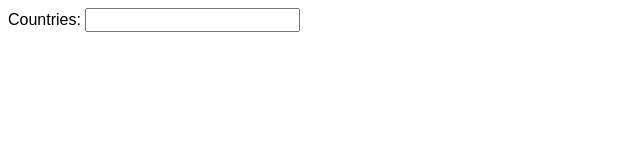
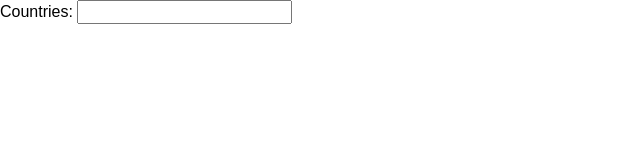
Before and after one commit to ivankrauseza/api-form-field-countries, a plain HTML site: page index.html in a window 1280 px wide. Shown: the whole page, without its empty margins (0-640 px from the left). Drawn offline with nearby package versions, Linux system fonts and the light colour scheme.

Commit message:
Add SASS file

```diff
--- /dev/null
+++ b/assets/css/style.scss
@@ -0,0 +1,7 @@
+* {
+    box-sizing: border-box;
+}
+
+body {
+    margin: 0 auto;
+}
--- a/index.html
+++ b/index.html
@@ -4,6 +4,7 @@
     <meta charset="UTF-8">
     <meta name="viewport" content="width=device-width, initial-scale=1.0">
     <link rel="stylesheet" href="https://code.jquery.com/ui/1.13.2/themes/base/jquery-ui.css">
+    <link rel="stylesheet" href="assets/css/style.css">
     <title>Country</title>
 </head>
 <body>
```
Also changed, not shown: assets/css/style.css (added), 1 other file.
